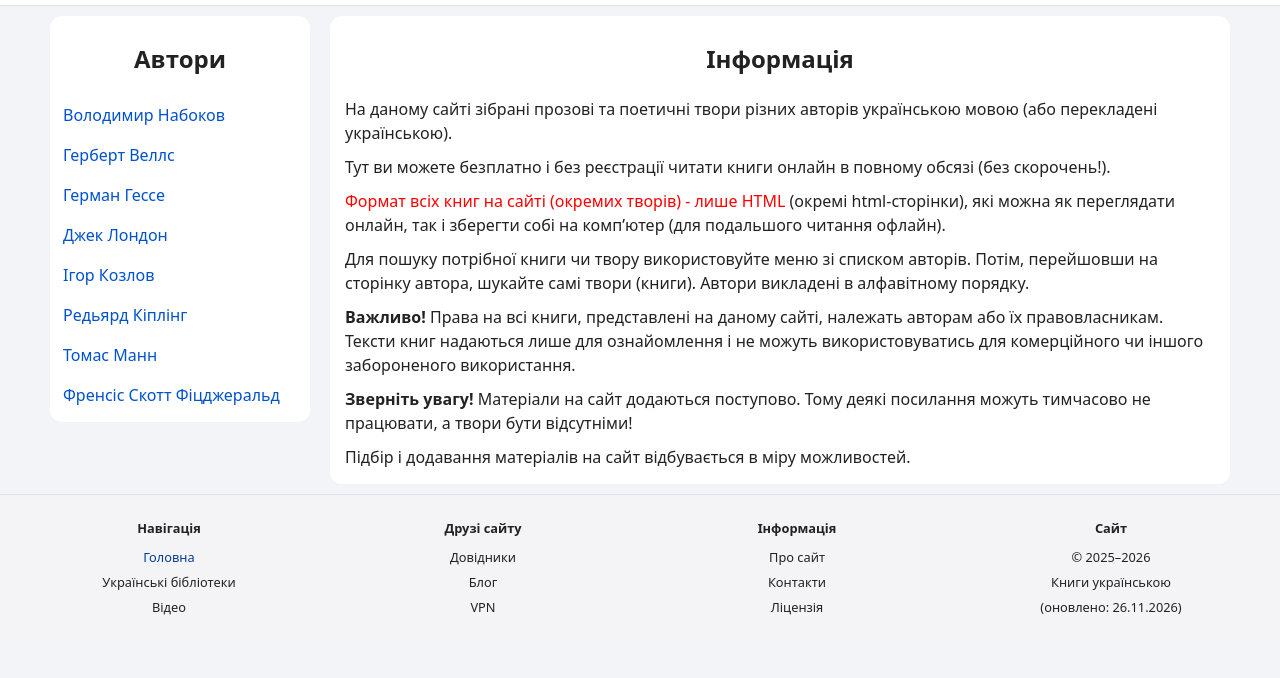
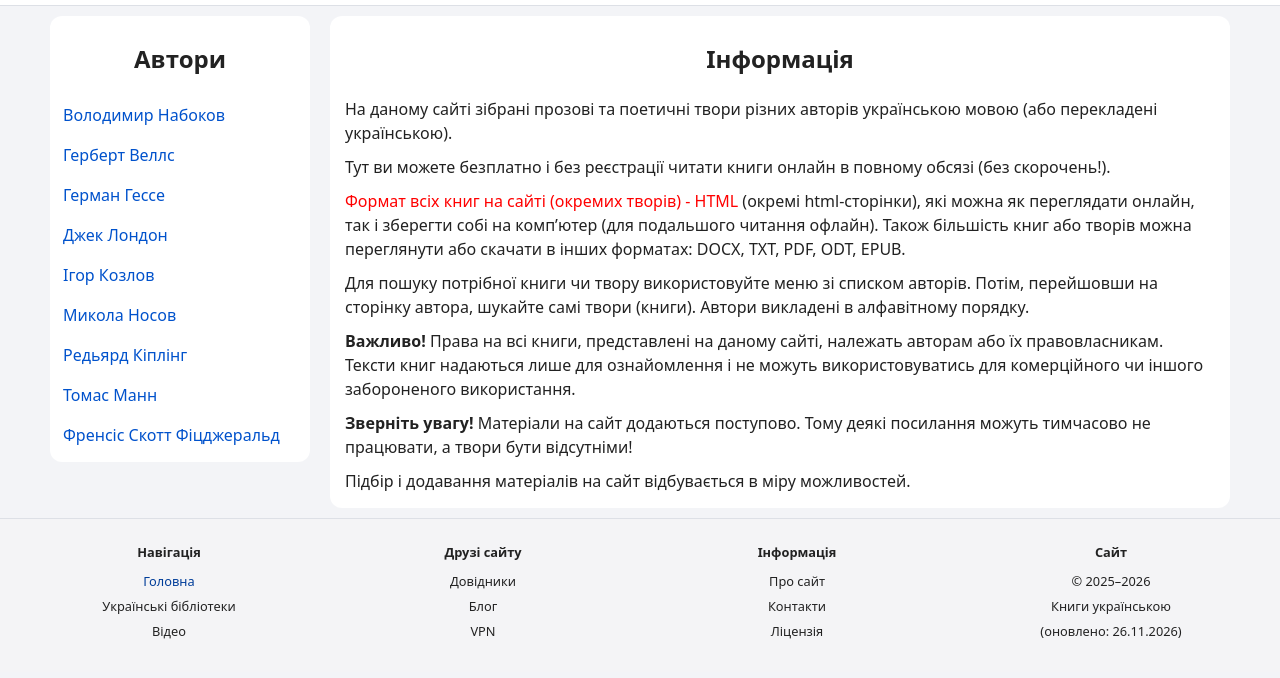
Before and after one commit to w3schoolsua/books, a plain HTML site: page index.html in a window 1280 px wide. Shown: the part 100-778 px from the top of the page. Drawn offline with Linux system fonts and the light colour scheme.

Commit message:
updated
Signed-off-by: w3schoolsua <57772958+w3schoolsua@users.noreply.github.com>

```diff
--- a/index.html
+++ b/index.html
@@ -56,6 +56,7 @@
         <a href="hermann-hesse/index.html"><div class="menu-item">Герман Гессе</div></a>
         <a href="jack-london/index.html"><div class="menu-item">Джек Лондон</div></a>
         <a href="igor-kozlov/index.html"><div class="menu-item">Ігор Козлов</div></a>
+        <a href="mykola-nosov/index.html"><div class="menu-item">Микола Носов</div></a>
         <a href="rudyard-kipling/index.html"><div class="menu-item">Редьярд Кіплінг</div></a>
         <a href="thomas-mann/index.html"><div class="menu-item">Томас Манн</div></a>
         <a href="f-scott-fitzgerald/index.html"><div class="menu-item">Френсіс Скотт Фіцджеральд</div></a>
@@ -67,7 +68,7 @@
         <div class="info">
             <p>На даному сайті зібрані прозові та поетичні твори різних авторів українською мовою (або перекладені українською).</p>
             <p>Тут ви можете безплатно і без реєстрації читати книги онлайн в повному обсязі (без скорочень!).</p>
-            <p><span style="color: red">Формат всіх книг на сайті (окремих творів) - лише HTML</span> (окремі html-сторінки), які можна як переглядати онлайн, так і зберегти собі на комп’ютер (для подальшого читання офлайн).</p>
+            <p><span style="color: red">Формат всіх книг на сайті (окремих творів) - HTML</span> (окремі html-сторінки), які можна як переглядати онлайн, так і зберегти собі на комп’ютер (для подальшого читання офлайн). Також більшість книг або творів можна переглянути або скачати в інших форматах: DOCX, TXT, PDF, ODT, EPUB.</p>
             <p>Для пошуку потрібної книги чи твору використовуйте меню зі списком авторів. Потім, перейшовши на сторінку автора, шукайте самі твори (книги). Автори викладені в алфавітному порядку.</p>
             <p><b>Важливо!</b> Права на всі книги, представлені на даному сайті, належать авторам або їх правовласникам. Тексти книг надаються лише для ознайомлення і не можуть використовуватись для комерційного чи іншого забороненого використання.</p>
             <p><b>Зверніть увагу!</b> Матеріали на сайт додаються поступово. Тому деякі посилання можуть тимчасово не працювати, а твори бути відсутніми!</p>
```
